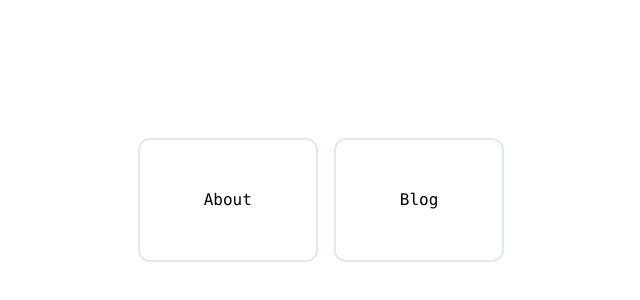
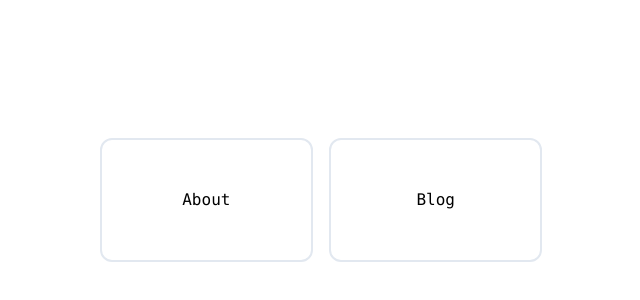
Before and after one commit to brunocalogero/blog, a Nuxt app: page / in a window 1280 px wide. Shown: the part 200-500 px from the top of the page, without its empty margins (319-959 px from the left). Built offline with nearby package versions, Linux system fonts and the light colour scheme.

Commit message:
proper centering and width distribution

```diff
--- a/components/IndexCard.vue
+++ b/components/IndexCard.vue
@@ -3,7 +3,7 @@
     hover:shadow-lg transition duration-300 ease-out
     m-2
     cursor-pointer
-    flex justify-center">
+    flex w-1/4 justify-center">
     <div>{{ title }}</div>
   </div>
 </template>
--- a/pages/index.vue
+++ b/pages/index.vue
@@ -1,6 +1,6 @@
 <template>
   <div class="container">
-    <div class="md:flex items-center">
+    <div class="md:flex md:flex-wrap place-content-center md:w-8/12">
       <IndexCard v-for="item in menuItems" :key="item.name" :title="item.name"/>
     </div>
   </div>
```
